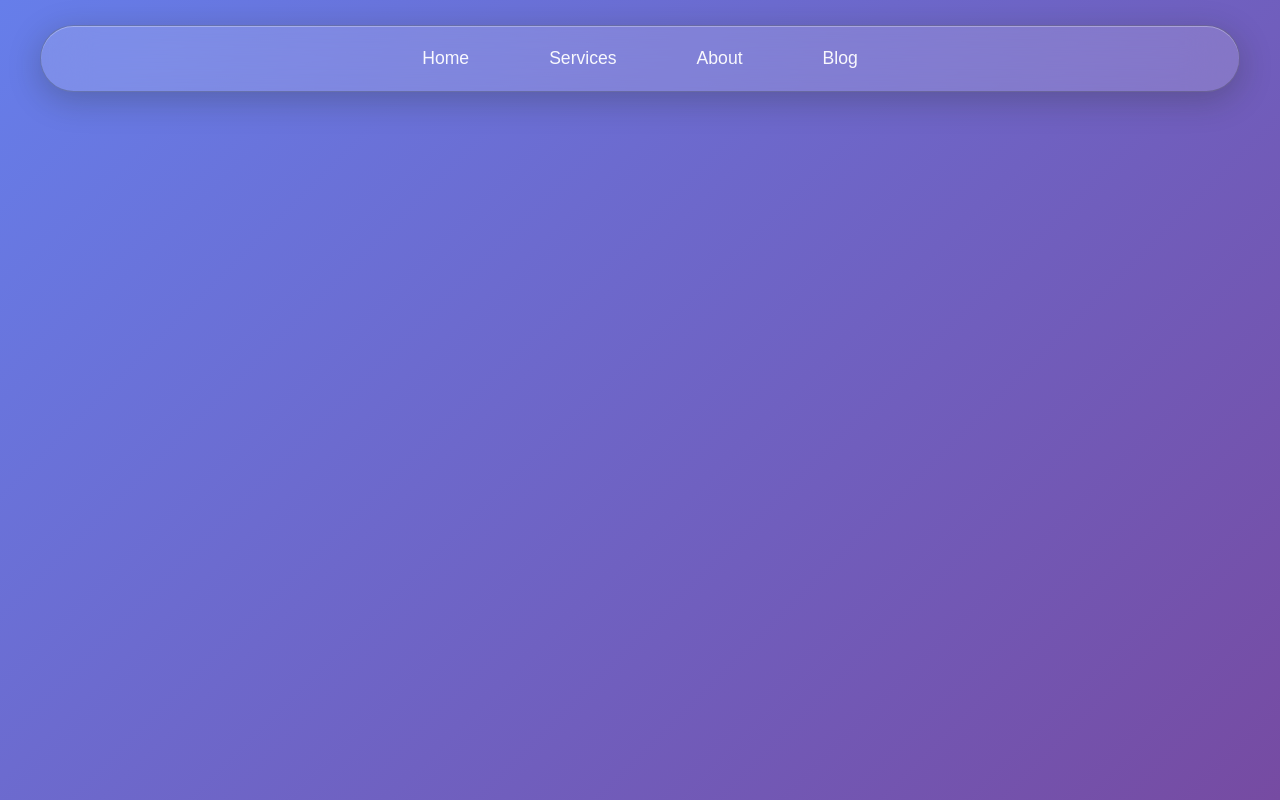
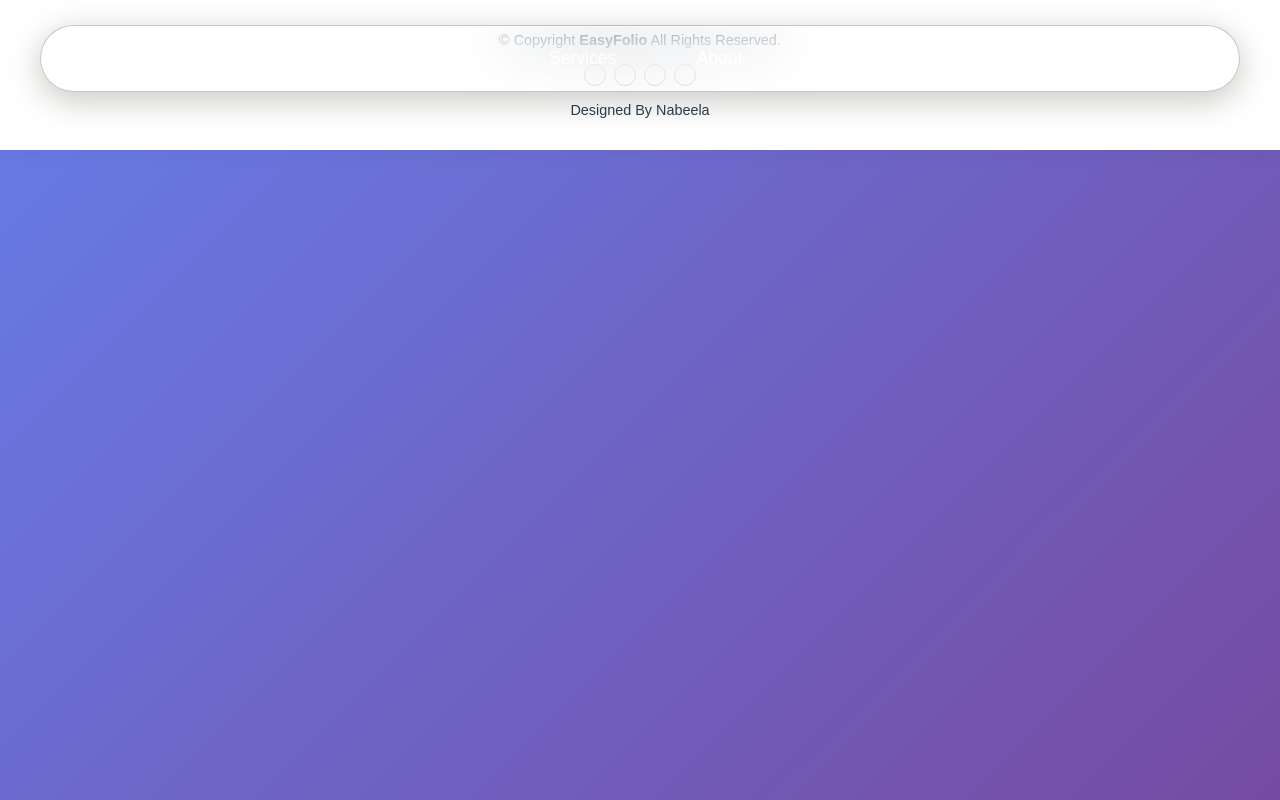
Before and after one commit to ahshan-marazin/FSD-coaching-batch-03-version-control-practical, a plain HTML site: page index.html in a window 1280 px wide. Drawn offline with Linux system fonts and the light colour scheme.

Commit message:
Footer section is completed

```diff
--- a/assets/css/style.css
+++ b/assets/css/style.css
@@ -4,6 +4,7 @@
   padding: 0;
   box-sizing: border-box;
 }
+
 body {
   background: linear-gradient(135deg, #667eea 0%, #764ba2 100%);
   font-family: Arial, Helvetica, sans-serif;
@@ -15,13 +16,23 @@ body {
 html {
   scroll-behavior: smooth;
 }
+
 /* Variables */
 :root {
   --rgba1: 255, 255, 255, 0.15;
   --rgba2: 31, 38, 15, 0.25;
+  --social-link-colour: #a5a3a3;
+  --bg-body: #fafafc;
+  --bg-white: #ffffff;
+  --text-colour: #0f2943;
+  --para-colour: #6c757d;
+  --section-title-color: #6a4a3e;
+  --shadow: 0 0 25px rgba(0, 0, 0, 0.06);
 }
+
 /* Start Navbar */
 @scope (.header) {
+
   /* Header Style */
   :scope {
     position: fixed;
@@ -30,6 +41,7 @@ html {
     right: 0;
     z-index: 1000;
     padding: 0 25px;
+
     /* Navbar Style */
     .navbar {
       max-width: 1200px;
@@ -45,6 +57,7 @@ html {
       box-shadow:
         0 8px 32px rgba(var(--rgba2)),
         inset 0 1px 0 rgba(255, 255, 255, 0.3);
+
       .navLinks {
         color: rgba(255, 255, 255, 0.95);
         text-decoration: none;
@@ -56,6 +69,7 @@ html {
 
         position: relative;
         overflow: hidden;
+
         &::before {
           content: "";
           position: absolute;
@@ -63,16 +77,16 @@ html {
           left: -100%;
           width: 100%;
           height: 100%;
-          background: linear-gradient(
-            90deg,
-            transparent,
-            rgba(255, 255, 255, 0.3)
-          );
+          background: linear-gradient(90deg,
+              transparent,
+              rgba(255, 255, 255, 0.3));
           transition: left 0.5s;
         }
+
         &:hover::before {
           left: 100%;
         }
+
         &:hover {
           color: #fff;
           background-color: rgba(255, 255, 255, 0.25);
@@ -83,6 +97,7 @@ html {
     }
   }
 }
+
 /* Sections */
 @scope (.holder-sections) {
   section {
@@ -95,3 +110,53 @@ html {
     color: #fff;
   }
 }
+
+
+/* footer */
+footer {
+  background-color: var(--bg-white);
+  box-shadow: var(--shadow);
+}
+
+.footer {
+  display: grid;
+  gap: 1rem;
+  justify-content: center;
+  align-items: center;
+  text-align: center;
+  padding: 2rem;
+}
+
+.footer p {
+  color: color-mix(in srgb, var(--text-colour) 90%, transparent);
+  font-weight: 300;
+  font-size: 0.9rem;
+}
+
+.footer p strong {
+  font-weight: 600;
+}
+
+.copy-right {
+  color: var(--para-colour);
+  font-weight: 600;
+}
+
+.footer-social-links {
+  display: flex;
+  gap: 0.5rem;
+  justify-content: center;
+  align-items: center;
+}
+
+.footer-social-links a {
+  color: var(--social-link-colour);
+  border: 1px solid var(--social-link-colour);
+  border-radius: 50%;
+  padding: 10px;
+  font-size: 1.2rem;
+}
+
+.designed-by span {
+  color: var(--primary-colour);
+}
--- a/index.html
+++ b/index.html
@@ -1,11 +1,13 @@
 <!DOCTYPE html>
 <html lang="en">
+
 <head>
     <meta charset="UTF-8">
     <meta name="viewport" content="width=device-width, initial-scale=1.0">
     <title>Document</title>
     <link rel="stylesheet" href="/assets/css/style.css">
 </head>
+
 <body>
 
     <!-- Header -->
@@ -26,6 +28,18 @@
         <section></section>
     </main>
 
-    <footer></footer>
+    <footer>
+        <div class="footer">
+            <p class="copy-right">&copy; Copyright <strong>EasyFolio</strong> All rights reserved.</p>
+            <div class="footer-social-links">
+                <a href="#"><i class="fa-brands fa-square-x-twitter"></i></a>
+                <a href="#"><i class="fa-brands fa-square-facebook"></i></a>
+                <a href="#"><i class="fa-brands fa-square-twitter"></i></a>
+                <a href="#"><i class="fa-brands fa-linkedin"></i></a>
+            </div>
+            <p class="designed-by">Designed by <span>Nabeela</span></p>
+        </div>
+    </footer>
 </body>
+
 </html>
```
Lines whose indentation alone changed are shown as unchanged.
